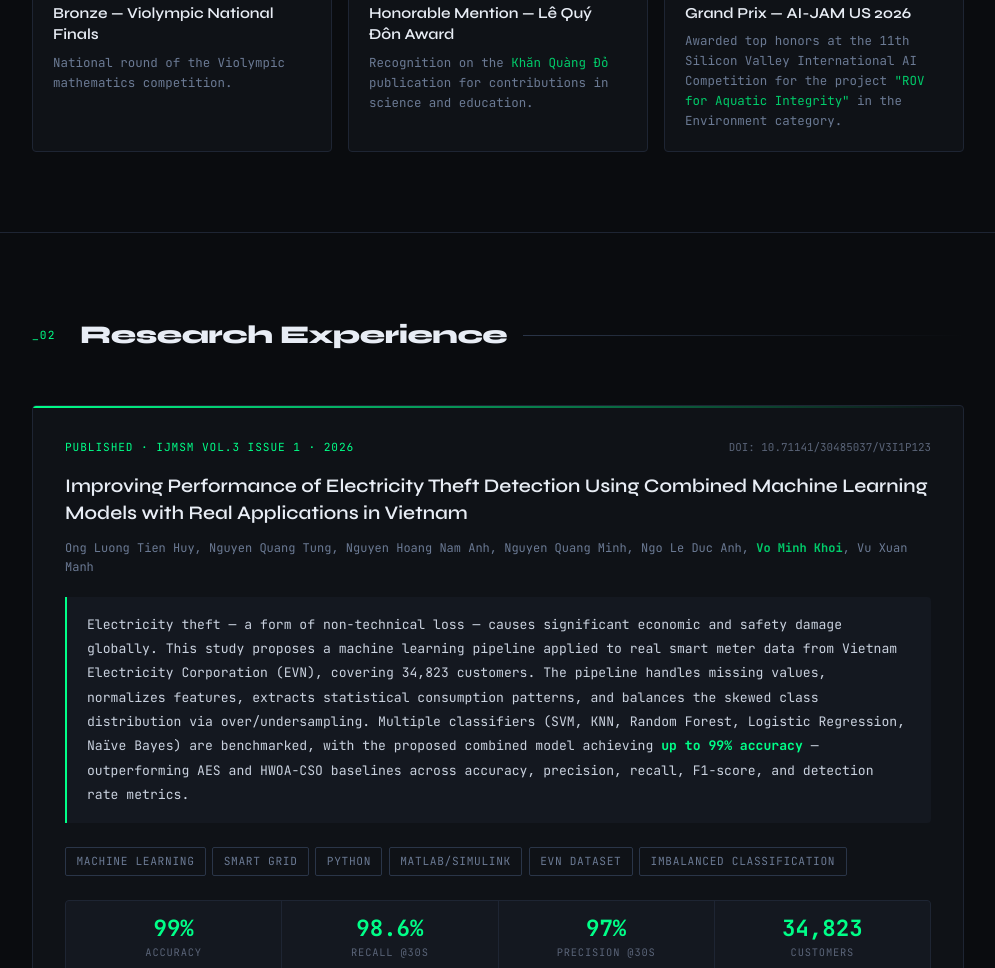
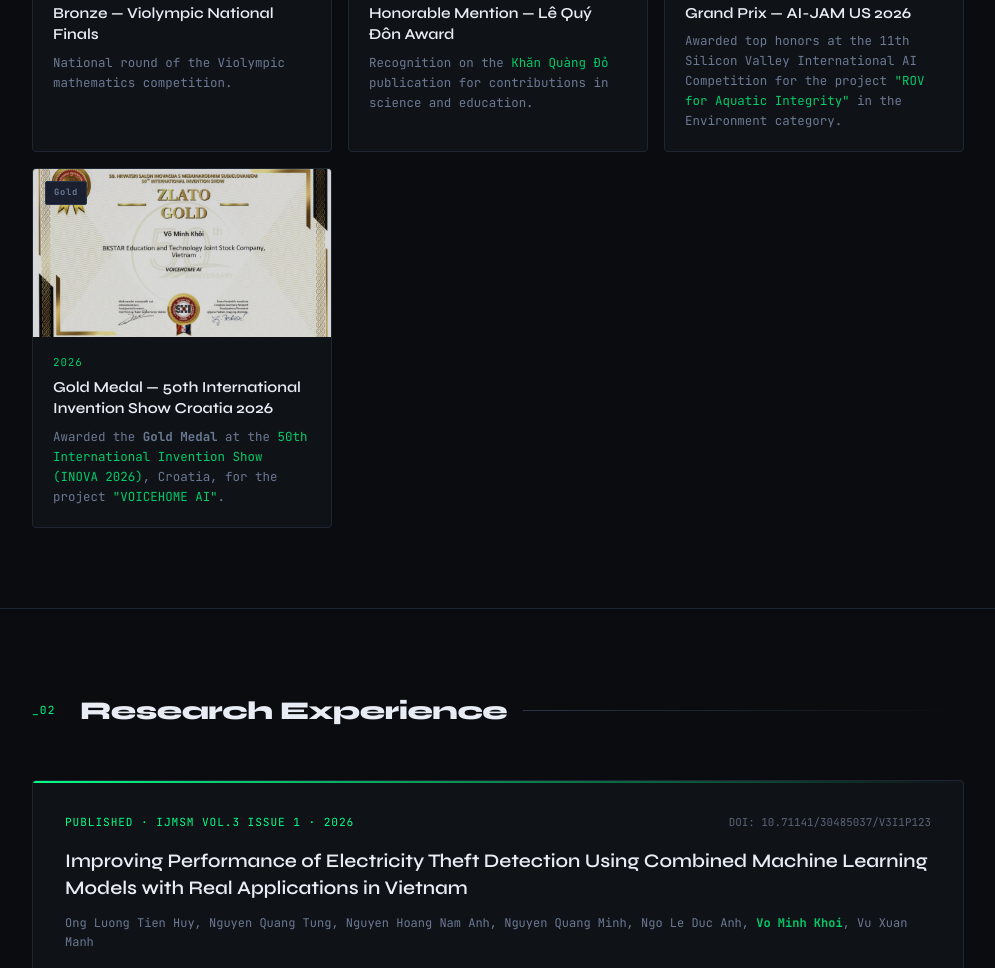
Before and after one commit to eduportfolio/vominhkhoi, a plain HTML site: page index.html in a window 1280 px wide. Shown: the part 1550-2518 px from the top of the page, without its empty margins (252-1247 px from the left). Drawn offline with Linux system fonts and the light colour scheme.

Commit message:
add inova award

```diff
--- a/index.html
+++ b/index.html
@@ -262,6 +262,28 @@
               <h3 class="honor-name">Grand Prix — AI-JAM US 2026</h3>
               <p class="honor-desc">Awarded top honors at the 11th Silicon Valley International AI Competition for the project
                 <em>"ROV for Aquatic Integrity"</em> in the Environment category.</p>
+            </div>
+          </div>
+
+          <div class="honor-card">
+            <div class="honor-img-wrap">
+              <!-- Slider container chứa nhiều ảnh -->
+              <div class="slider-container">
+                <img src="assets/h&a/inova-vominhkhoi.jpg"
+                  alt="Gold Medal - 50th International Invention Show Croatia 2026" class="slider-img active">
+              </div>
+
+              <div class="honor-badge">Gold</div>
+            </div>
+
+            <div class="honor-content">
+              <div class="honor-year">2026</div>
+              <h3 class="honor-name">Gold Medal — 50th International Invention Show Croatia 2026</h3>
+              <p class="honor-desc">
+                Awarded the <strong>Gold Medal</strong> at the
+                <em>50th International Invention Show (INOVA 2026)</em>,
+                Croatia, for the project <em>"VOICEHOME AI"</em>.
+              </p>
             </div>
           </div>
 
```
Also changed, not shown: assets/h&a/inova-vominhkhoi.jpg (added).
